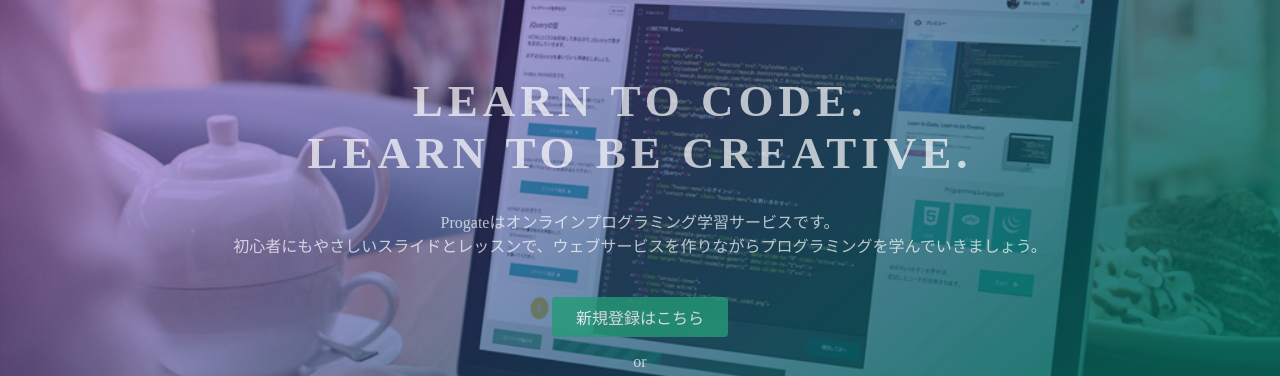
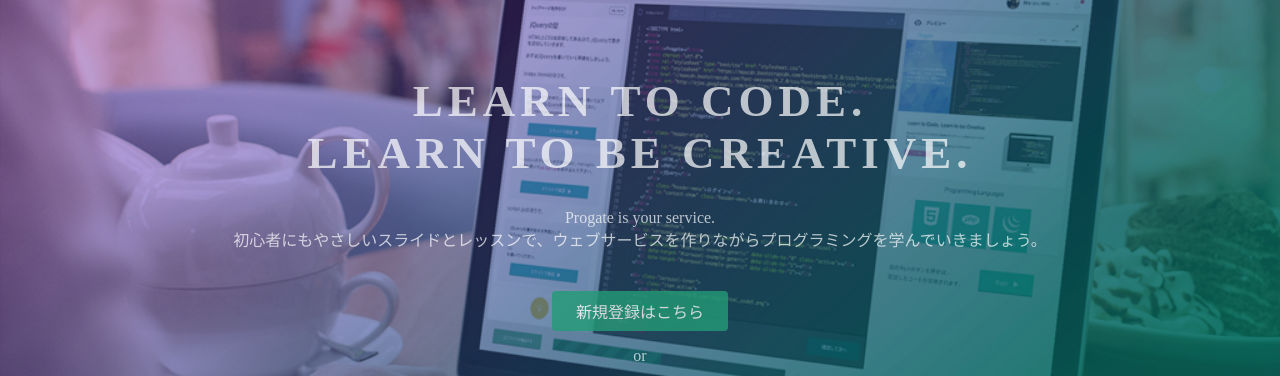
Before and after one commit to risanishimura/sample, a plain HTML site: page index.html in a window 1280 px wide. Shown: the part 135-511 px from the top of the page. Drawn offline with Linux system fonts and the light colour scheme.

Commit message:
Update index.html

```diff
--- a/index.html
+++ b/index.html
@@ -24,7 +24,7 @@
   <div class="top-wrapper">
     <div class="container">
       <h1>LEARN TO CODE.<br>LEARN TO BE CREATIVE.</h1>
-      <p>Progateはオンラインプログラミング学習サービスです。<br>初心者にもやさしいスライドとレッスンで、ウェブサービスを作りながらプログラミングを学んでいきましょう。</p>
+      <p>Progate is your service.<br>初心者にもやさしいスライドとレッスンで、ウェブサービスを作りながらプログラミングを学んでいきましょう。</p>
       <div class="btn-wrapper">
         <a href="#" class="btn signup">新規登録はこちら</a>
         <p>or</p>
```
